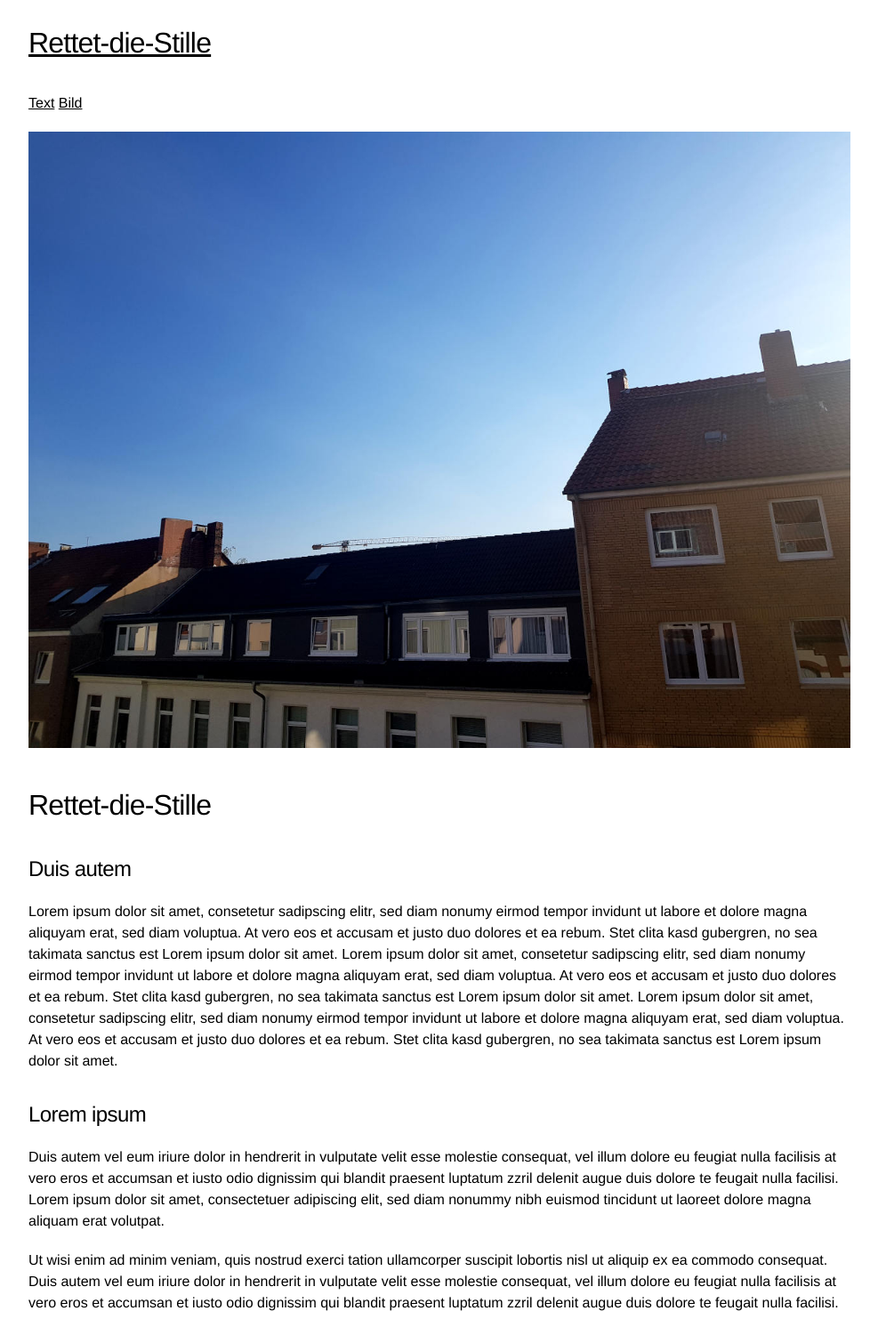
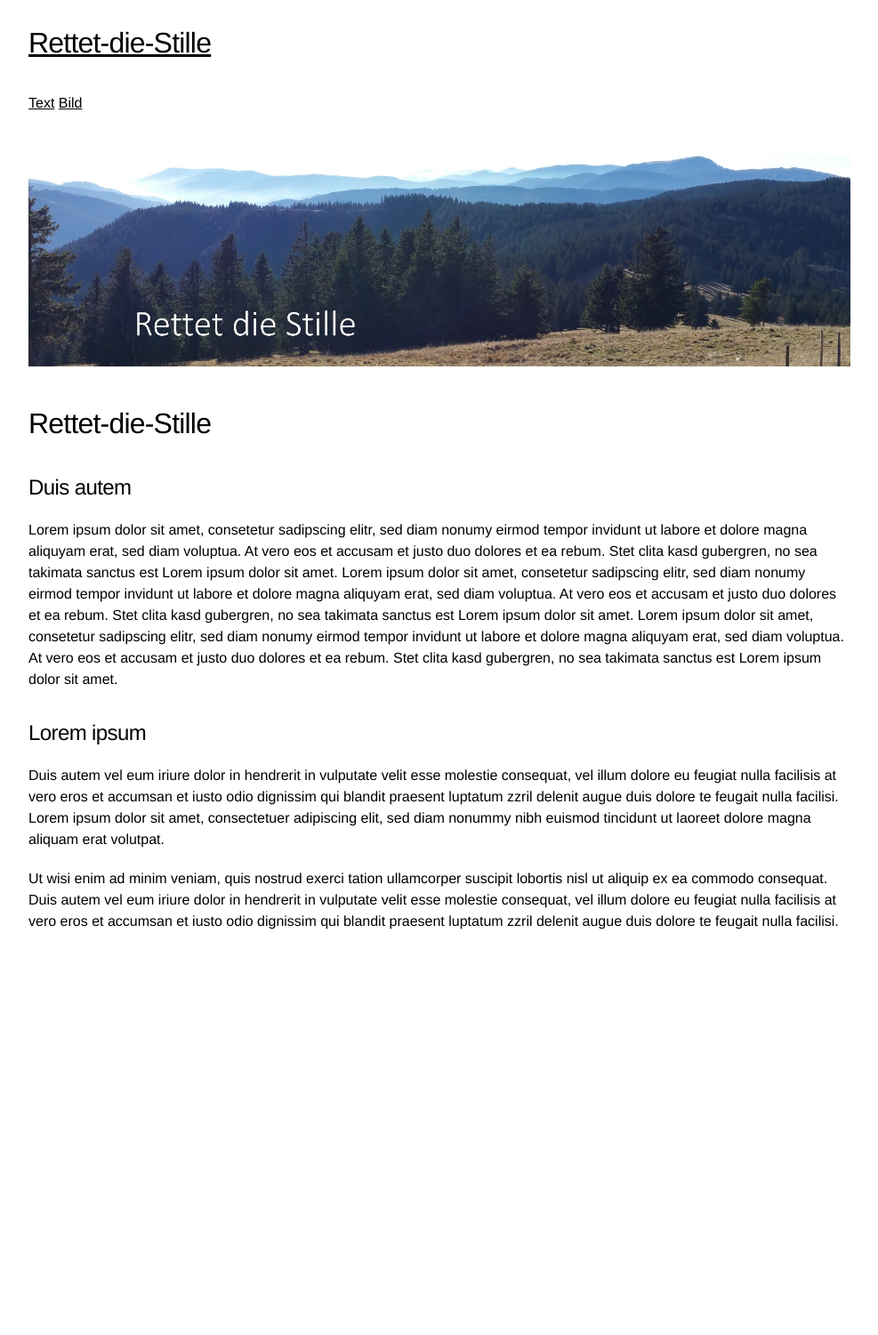
Before and after one commit to rettet-die-stille/rettet-die-stille.github.io, a Jekyll site: the page built from index.md, in a window 1280 px wide. Shown: the whole page at 89% size, without its empty margins (146-1133 px from the left). Built offline with Jekyll 4.4.1, drawn with Linux system fonts in a browser that asks for light colours; after the commit the page ends 1072 px from its top, so only the background shows below that.

Commit message:
Update index.md

```diff
--- a/index.md
+++ b/index.md
@@ -2,7 +2,7 @@
 layout: default
 title: Rettet-die-Stille
 ---
-![Dies ist ein Beispielbild.](assets/images/example.jpg)
+![Intro](assets/images/schwarzwald2.jpg)
 
 # Rettet-die-Stille
 
```
